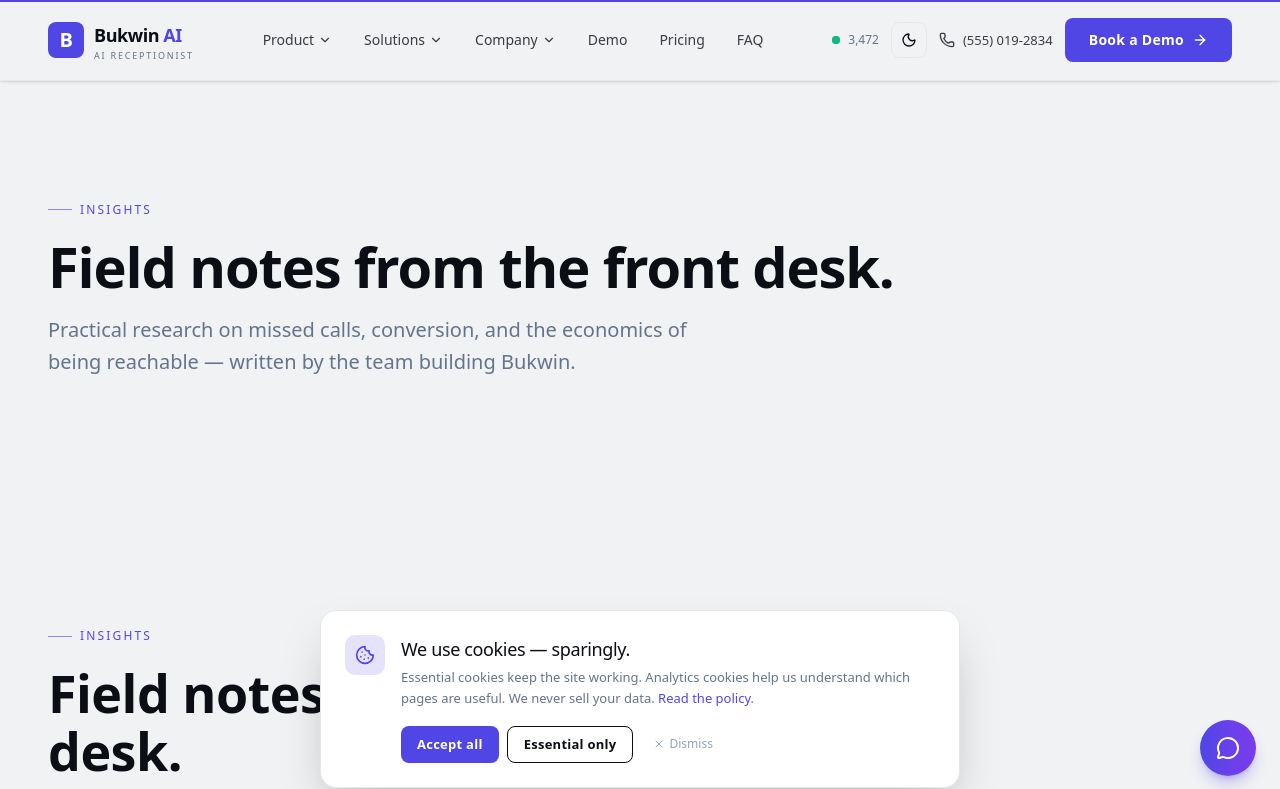
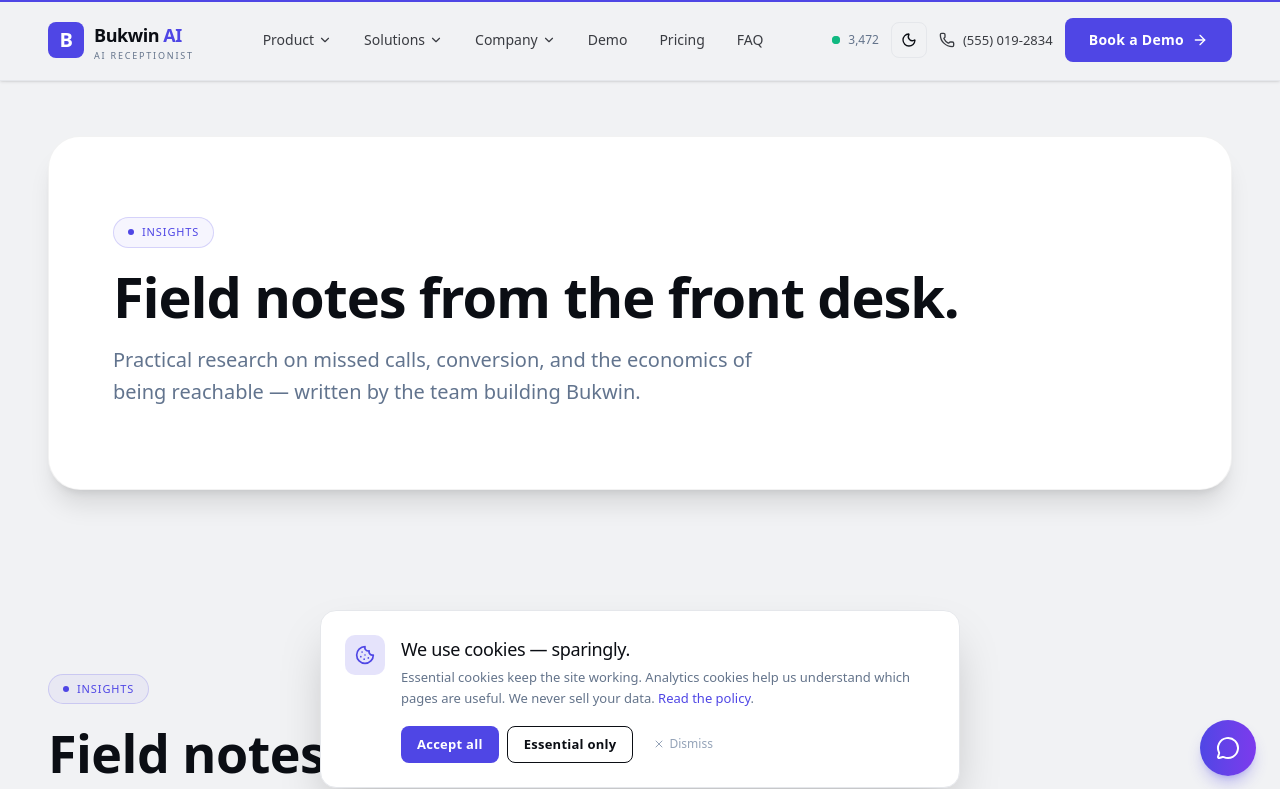
Before and after one commit to bukwinai-beep/bukwin-web, a Next.js app: page /blog in a window 1280 px wide. Shown: the top 789 px of the page. Built offline with nearby package versions, Linux system fonts and the light colour scheme.

Commit message:
Add files via upload

```diff
--- a/src/components/bukwin/shared/container.tsx
+++ b/src/components/bukwin/shared/container.tsx
@@ -61,18 +61,64 @@ export function Eyebrow({
   className?: string;
   tone?: "dark" | "light";
 }) {
-  const accentClass = tone === "light" ? "text-indigo-400" : "text-accent";
-  const barClass = tone === "light" ? "bg-indigo-400/60" : "bg-accent/60";
+  const wrapClass =
+    tone === "light"
+      ? "border-indigo-400/30 bg-indigo-400/10 text-indigo-400"
+      : "border-accent/20 bg-accent/5 text-accent";
+  const dotClass = tone === "light" ? "bg-indigo-400" : "bg-accent";
   return (
     <span
       className={cn(
-        "inline-flex items-center gap-2 text-xs font-medium uppercase tracking-[0.18em] font-sans",
-        accentClass,
+        "inline-flex items-center gap-2 rounded-full border px-3.5 py-1.5 text-[11px] font-medium tracking-[0.08em] uppercase",
+        wrapClass,
         className
       )}
     >
-      <span className={cn("h-px w-6", barClass)} aria-hidden />
+      <span className={cn("h-1.5 w-1.5 rounded-full", dotClass)} aria-hidden />
       {children}
     </span>
   );
 }
+
+export function SectionHeading({
+  eyebrow,
+  title,
+  description,
+  tone = "dark",
+  align = "left",
+  className,
+}: {
+  eyebrow?: ReactNode;
+  title: ReactNode;
+  description?: ReactNode;
+  tone?: "dark" | "light";
+  align?: "left" | "center";
+  className?: string;
+}) {
+  const titleClass = tone === "light" ? "text-white" : "text-primary";
+  const descClass = tone === "light" ? "text-white/60" : "text-muted-foreground";
+  return (
+    <div
+      className={cn(
+        "max-w-2xl",
+        align === "center" && "mx-auto text-center",
+        className
+      )}
+    >
+      {eyebrow ? <Eyebrow tone={tone}>{eyebrow}</Eyebrow> : null}
+      <h2
+        className={cn(
+          "mt-5 font-display text-3xl md:text-4xl lg:text-[2.75rem] font-bold leading-[1.12] tracking-[-0.02em]",
+          titleClass
+        )}
+      >
+        {title}
+      </h2>
+      {description ? (
+        <p className={cn("mt-4 text-base md:text-lg leading-relaxed", descClass)}>
+          {description}
+        </p>
+      ) : null}
+    </div>
+  );
+}
--- a/src/components/bukwin/shared/live-call-feed.tsx
+++ b/src/components/bukwin/shared/live-call-feed.tsx
@@ -49,7 +49,7 @@ export function LiveCallFeed({ className }: { className?: string }) {
   }, []);
 
   return (
-    <div className={cn("rounded-xl border border-border bg-background p-4", className)}>
+    <div className={cn("rounded-2xl border border-border bg-background p-4", className)}>
       <div className="flex items-center justify-between mb-3">
         <div className="flex items-center gap-2">
           <PhoneCall className="h-4 w-4 text-accent" />
@@ -84,7 +84,7 @@ export function LiveCallFeed({ className }: { className?: string }) {
               <motion.li
                 key={event.id}
                 layout
-                initial={{ opacity: 0, y: -10, backgroundColor: "rgba(212, 168, 83, 0.18)" }}
+                initial={{ opacity: 0, y: -10, backgroundColor: "rgba(79, 70, 229, 0.14)" }}
                 animate={{ opacity: 1, y: 0, backgroundColor: "rgba(0, 0, 0, 0)" }}
                 exit={{ opacity: 0, height: 0 }}
                 transition={{ duration: 0.6 }}
--- a/src/components/bukwin/shared/page-shell.tsx
+++ b/src/components/bukwin/shared/page-shell.tsx
@@ -4,6 +4,7 @@ import { Navigation } from "@/components/bukwin/navigation";
 import { Footer } from "@/components/bukwin/footer";
 import { ScrollProgress } from "@/components/bukwin/shared/scroll-progress";
 import { CookieConsent } from "@/components/bukwin/shared/cookie-consent";
+import { Eyebrow } from "@/components/bukwin/shared/container";
 
 /**
  * Standard page wrapper for all sub-routes.
@@ -41,7 +42,8 @@ export function PageShell({
 }
 
 /**
- * Compact page hero for sub-pages (smaller than homepage hero).
+ * Compact page hero for sub-pages — a floating white card on a light
+ * page background, mirroring the homepage hero's visual language.
  */
 export function PageHero({
   eyebrow,
@@ -54,30 +56,24 @@ export function PageHero({
   subtitle?: string;
   bg?: "default" | "navy" | "surface";
 }) {
-  const bgClass = {
-    default: "bg-background",
-    navy: "bg-navy text-white",
-    surface: "bg-surface border-y border-border",
-  }[bg];
-
   const isDark = bg === "navy";
 
   return (
-    <section className={cn("py-16 md:py-24 lg:py-28", bgClass)}>
+    <section className="bg-[#F1F2F4] dark:bg-background py-10 lg:py-14">
       <div className="mx-auto w-full max-w-[1280px] px-4 sm:px-6 lg:px-8 xl:px-12">
-        <span
+        <div
           className={cn(
-            "inline-flex items-center gap-2 text-xs font-medium uppercase tracking-[0.18em] font-sans",
-            isDark ? "text-indigo-400" : "text-accent"
+            "rounded-[32px] shadow-xl border overflow-hidden px-6 py-14 sm:px-12 sm:py-16 lg:px-16 lg:py-20",
+            isDark
+              ? "bg-navy border-white/10"
+              : "bg-white dark:bg-card border-black/5 dark:border-border"
           )}
         >
-          <span className={cn("h-px w-6", isDark ? "bg-indigo-400/60" : "bg-accent/60")} aria-hidden />
-          {eyebrow}
-        </span>
+          <Eyebrow tone={isDark ? "light" : "dark"}>{eyebrow}</Eyebrow>
           <h1
             className={cn(
               "mt-5 font-display font-bold leading-[1.1] tracking-[-0.02em] text-4xl md:text-5xl lg:text-[3.5rem]",
-            isDark ? "text-white" : "text-primary"
+              isDark ? "text-white" : "text-[#0B0E14] dark:text-foreground"
             )}
           >
             {title}
@@ -86,13 +82,14 @@ export function PageHero({
             <p
               className={cn(
                 "mt-5 max-w-2xl text-lg md:text-xl leading-relaxed",
-              isDark ? "text-white/70" : "text-text-secondary"
+                isDark ? "text-white/60" : "text-slate-500 dark:text-muted-foreground"
               )}
             >
               {subtitle}
             </p>
           )}
         </div>
+      </div>
     </section>
   );
 }
```
Lines whose indentation alone changed are shown as unchanged.
